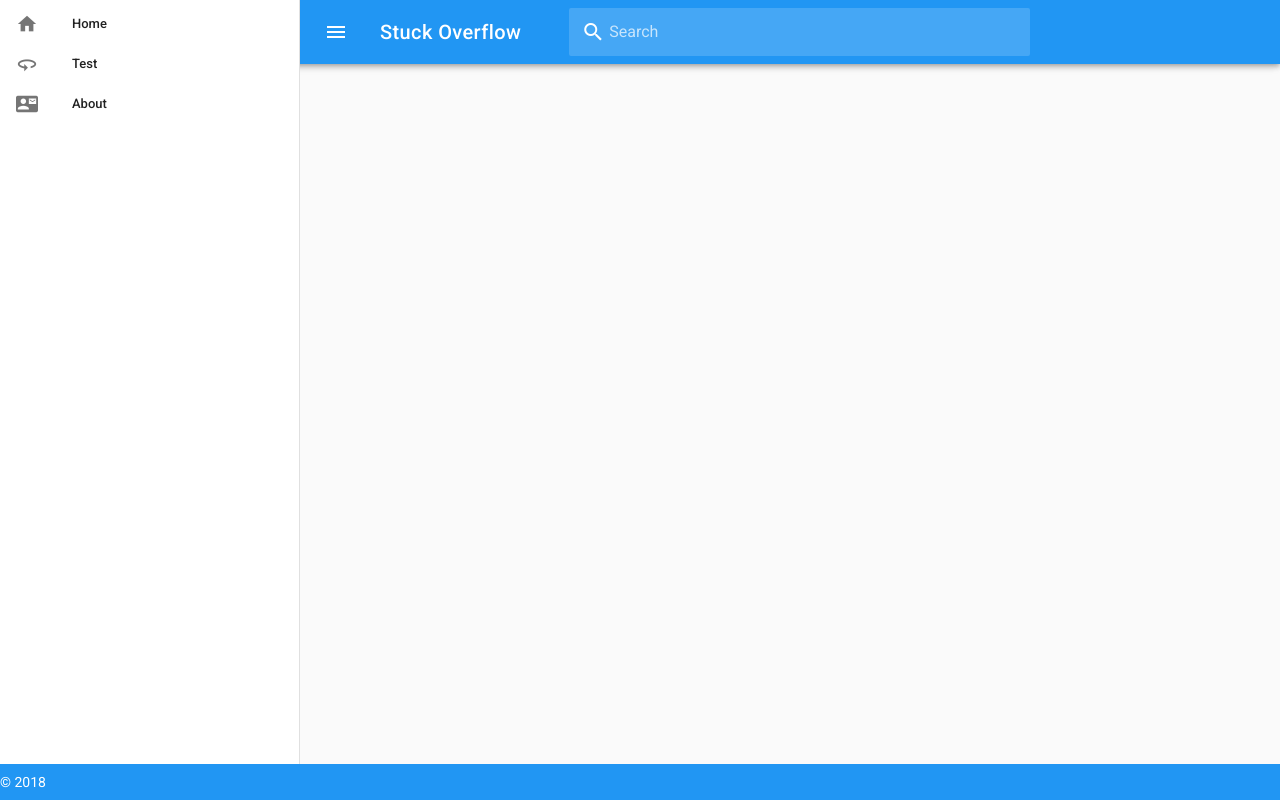
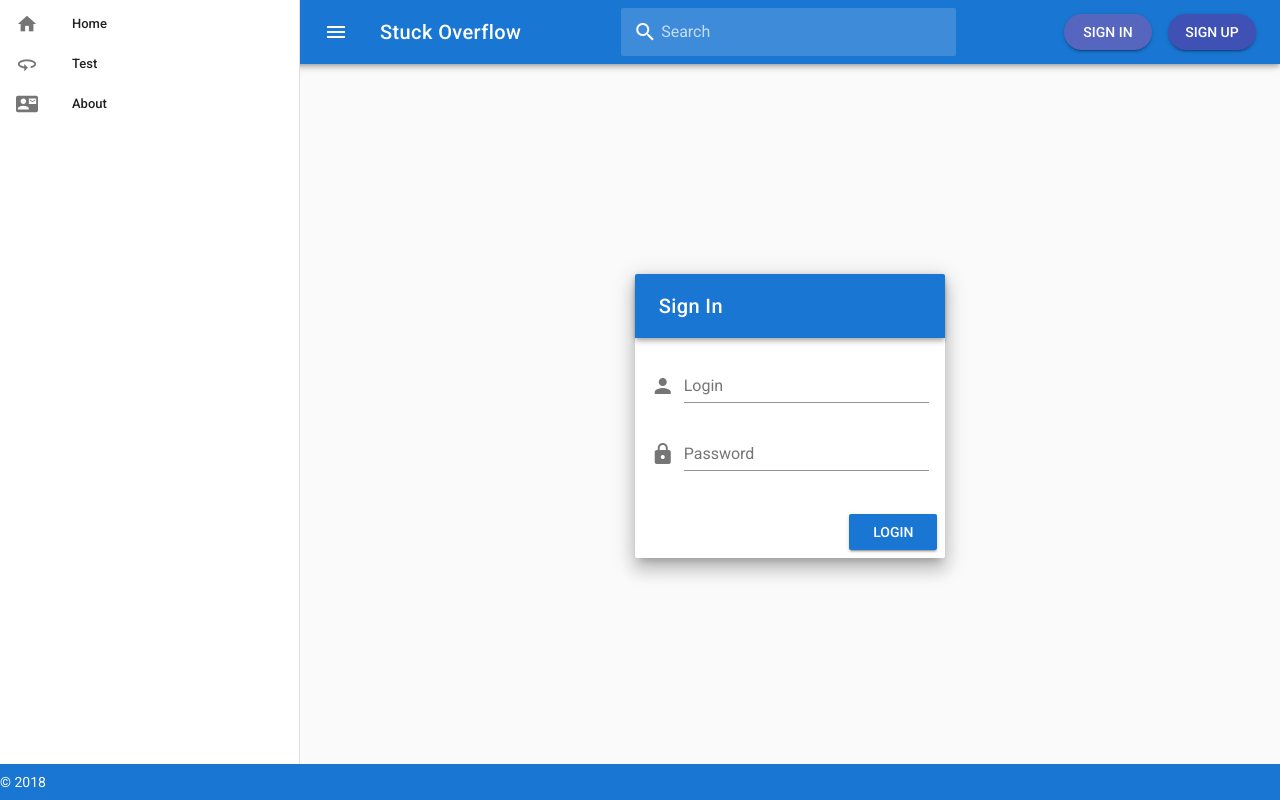
Before and after one commit to xavier-fox-2018/hacktivoverflow, a Vue app in the folder client/: page /signin in a window 1280 px wide. Built offline with nearby package versions, Linux system fonts and the light colour scheme.

Commit message:
login and can't like own post

```diff
--- a/client/src/App.vue
+++ b/client/src/App.vue
@@ -1,5 +1,6 @@
 <template>
-  <v-app id="app">
+  <v-app id="inspire">
+    <!-- navigation drawer -->
     <v-navigation-drawer v-model="drawer" fixed app>
       <v-list dense>
         <v-list-tile
@@ -16,19 +17,42 @@
         </v-list-tile>
       </v-list>
     </v-navigation-drawer>
-    <v-toolbar color="blue" dark fixed app>
+    <!-- navigation drawer -->
+    <!-- navbar -->
+    <v-toolbar color="primary" dark fixed app>
       <v-toolbar-side-icon @click.stop="drawer = !drawer"></v-toolbar-side-icon>
       <v-toolbar-title>Stuck Overflow</v-toolbar-title>
-      <v-text-field flat solo-inverted hide-details prepend-inner-icon="search" label="Search" class="hidden-sm-and-down ml-5">
+      <v-spacer></v-spacer>
+      <v-text-field
+        flat
+        solo-inverted
+        hide-details
+        prepend-inner-icon="search"
+        label="Search"
+        class="hidden-sm-and-down">
       </v-text-field>
       <v-spacer></v-spacer>
+      <v-btn v-if="!isLogin" :to="{name : 'signin'}" round color="indigo">
+        Sign In
+      </v-btn>
+      <v-btn v-if="!isLogin" round color="indigo">
+        Sign Up
+      </v-btn>
+      <v-btn v-if="isLogin" round color="indigo" @click="signOut">
+        Sign Out
+      </v-btn>
     </v-toolbar>
+    <!-- navbar -->
+    <!-- main content -->
     <v-content>
       <router-view></router-view>
     </v-content>
-    <v-footer color="blue" app>
+    <!-- main content -->
+    <!-- footer -->
+    <v-footer color="primary" app>
       <span class="white--text">&copy; 2018</span>
     </v-footer>
+    <!-- footer -->
   </v-app>
 </template>
 
@@ -37,8 +61,16 @@
 </style>
 
 <script>
+import { mapState } from 'vuex'
+import { mapActions } from 'vuex'
 
 export default {
+  name : 'APP',
+  computed : {
+    ...mapState([
+      'isLogin','userId','username'
+    ])
+  },
   data: () => ({
     drawer: null,
     menuItems : [
@@ -55,6 +87,14 @@ export default {
   }),
   props: {
     source: String
+  },
+  methods : {
+    ...mapActions([
+      'signOut','checkToken'
+    ])
+  },
+  mounted () {
+    this.checkToken()
   }
 }
 </script>
--- /dev/null
+++ b/client/src/components/AnswerCard.vue
@@ -0,0 +1,16 @@
+<template>
+    <v-flex xs12>
+        <v-card>
+            <v-card-text>
+                {{answer}}
+            </v-card-text>
+        </v-card>
+    </v-flex>
+</template>
+
+<script>
+export default {
+    props : ['answer']
+
+}
+</script>
--- a/client/src/components/QuestionCard.vue
+++ b/client/src/components/QuestionCard.vue
@@ -2,6 +2,7 @@
   <v-flex xs12>
     <v-hover>
       <v-card
+        v-if="question"
         slot-scope="{ hover }"
         :class="`elevation-${hover ? 12 : 2}`"
         class="mx-auto"
@@ -11,12 +12,12 @@
             {{question.title}}
           </h6>
           <v-divider></v-divider>
-          <v-divider></v-divider>
+          {{question.author.name}}
         </v-card-text>
         <v-card-actions>
           <p>ini nantinya view</p>
           <v-spacer></v-spacer>
-          <v-btn :to="{name : 'questionDetail' , params : {questionId : question._id}}">READ MORE</v-btn>
+          <v-btn outline round color="blue" :to="{name : 'questionDetail' , params : {questionId : question._id}}">READ MORE</v-btn>
         </v-card-actions>
       </v-card>
     </v-hover>
--- a/client/src/router.js
+++ b/client/src/router.js
@@ -19,6 +19,11 @@ export default new Router({
       component: () => import(/* webpackChunkName: "about" */ './views/Question.vue')
     },
     {
+      path : '/signin',
+      name : 'signin',
+      component: () => import(/* webpackChunkName: "about" */ './views/Signin.vue')
+    },
+    {
       path: '/about',
       name: 'about',
       // route level code-splitting
--- a/client/src/store.js
+++ b/client/src/store.js
@@ -5,12 +5,46 @@ Vue.use(Vuex)
 
 export default new Vuex.Store({
   state: {
-
+    isLogin : false,
+    userId : '',
+    username : ''
   },
   mutations: {
-
+    mutIsLogin(state,payload){
+      state.isLogin = payload
+    },
+    mutUserId(state,payload){
+      state.userId = payload
+    },
+    mutUserName(state,payload){
+      state.username = payload
+    }
   },
   actions: {
+    checkToken(context){
 
+      let token = localStorage.getItem('token')
+      let userId = localStorage.getItem('userId')
+      let username = localStorage.getItem('username')
+
+      if(token){
+        context.commit('mutIsLogin',true)
+        context.commit('mutUserId',userId)
+        context.commit('mutUserName',username)
+      }else{
+        context.commit('mutIsLogin',false)
+        context.commit('mutUserId','')
+        context.commit('mutUserName','')
+      }
+    },
+    signOut(context,payload){
+      console.log('logging out...')
+
+      localStorage.removeItem('token')
+      localStorage.removeItem('userId')
+      localStorage.removeItem('username')
+
+      context.dispatch('checkToken')
+    }
   }
 })
--- a/client/src/views/Home.vue
+++ b/client/src/views/Home.vue
@@ -37,6 +37,7 @@ import config from '@/config.js'
 import QuestionCard from '@/components/QuestionCard.vue'
 
 export default {
+  name : 'AllQuestions',
   data () {
     return {
       questions : ''
--- a/client/src/views/Question.vue
+++ b/client/src/views/Question.vue
@@ -1,30 +1,72 @@
 <template>
     <v-container grid-list-md>
-        <v-layout row wrap>
-            <v-flex xs8>
+        <v-layout row wrap v-if="question">
+            <v-flex xs12>
                 <v-card>
                     <v-card-text>
-                        <h6 class="title">{{question.title}}</h6>
-                    <v-divider></v-divider>
-                    <p class="subheaders">{{question.description}}</p>
+                        <h5 class="headline">{{question.title}}</h5>
+                    <v-divider class="my-2"></v-divider>
+                    <h6 class="subheading">{{question.description}}</h6>
                     </v-card-text>
+                    <v-card-actions>
+                        <v-layout row wrap align-end justify-end fill-height>
+                            <div v-if="question.author._id !== userId" class="ma-2">
+                                <v-btn @click="upvoteQuestion" outline round color="blue">
+                                    <v-icon>
+                                        thumb_up
+                                    </v-icon>
+                                    &nbsp;{{question.downvotes.length}}
+                                </v-btn>
+                                <v-btn @click="downvoteQuestion" outline round color="blue">
+                                    <v-icon>
+                                        thumb_down
+                                    </v-icon>
+                                    &nbsp;{{question.downvotes.length}}
+                                </v-btn>
+                            </div>
+                            <div v-if="question.author._id === userId" class="ma-2">
+                                <v-btn disabled outline round color="blue">
+                                    <v-icon>
+                                        thumb_up
+                                    </v-icon>
+                                    &nbsp;{{question.downvotes.length}}
+                                </v-btn>
+                                <v-btn disabled outline round color="blue">
+                                    <v-icon>
+                                        thumb_down
+                                    </v-icon>
+                                    &nbsp;{{question.downvotes.length}}
+                                </v-btn>
+                            </div>
+                        </v-layout>
+                    </v-card-actions>
                 </v-card>
             </v-flex>
-            <v-flex xs4>
-                <v-card>
-                    <v-card-text>
-                        {{question.author.name}}
-                    </v-card-text>
-                </v-card>
-            </v-flex>
+        </v-layout>
+        <br>
+        <v-divider></v-divider>
+        <br>
+        <v-layout row wrap>
+            <answer-card :answer="answer" v-for="answer in question.answers" :key="answer._id"></answer-card>
         </v-layout>
     </v-container>
 </template>
 
 <script>
 import config from '@/config.js'
+import AnswerCard from '@/components/AnswerCard.vue'
+
 
 export default {
+    name : 'Question',
+    computed : {
+        userId () {
+            return this.$store.state.userId
+        }
+    },
+    components : {
+        AnswerCard
+    },
     data (){
         return {
             question : ''
@@ -42,6 +84,12 @@ export default {
             .catch(error=>{
                 console.log(error)
             })
+        },
+        upvoteQuestion(){
+            console.log('ready to upvote question')
+        },
+        downvoteQuestion(){
+            console.log('ready to downvote question')
         }
     },
     mounted(){
--- /dev/null
+++ b/client/src/views/Signin.vue
@@ -0,0 +1,93 @@
+<template>
+  <v-container fluid fill-height>
+    <v-layout align-center justify-center>
+      <v-flex xs12 sm8 md4>
+        <v-card class="elevation-12">
+          <v-toolbar dark color="primary">
+            <v-toolbar-title>Sign In</v-toolbar-title>
+          </v-toolbar>
+          <v-card-text>
+            <v-form>
+              <v-text-field
+                v-model="loginEmail"
+                prepend-icon="person"
+                name="login"
+                label="Login"
+                type="text">
+                </v-text-field>
+              <v-text-field
+                v-model="loginPassword"
+                id="password"
+                prepend-icon="lock"
+                name="password"
+                label="Password"
+                type="password">
+                </v-text-field>
+            </v-form>
+          </v-card-text>
+          <v-card-actions>
+            <v-spacer></v-spacer>
+            <v-btn color="primary" @click="login">Login</v-btn>
+          </v-card-actions>
+        </v-card>
+      </v-flex>
+    </v-layout>
+  </v-container>
+</template>
+
+<script>
+import config from '@/config.js'
+import { mapState } from 'vuex'
+import { mapActions } from 'vuex'
+
+export default {
+    computed : mapState([
+      'isLogin','userId','username'
+    ]),
+    data (){
+      return {
+        loginEmail : '',
+        loginPassword : ''
+      }
+    },
+    methods : {
+      ...mapActions([
+        'checkToken'
+      ]),
+      login(){
+        let data = {
+          email : this.loginEmail,
+          password : this.loginPassword
+        }
+
+        axios({
+          method : 'POST',
+          url : `${config.port}/users/signin`,
+          data
+        })
+        .then((response)=>{
+          let token = response.data.token
+          let username = response.data.name
+          let userId = response.data.userId
+
+          localStorage.setItem('token',token)
+          localStorage.setItem('username',username)
+          localStorage.setItem('userId',userId)
+
+          this.loginEmail = ''
+          this.loginPassword = ''
+
+          this.$router.push('/')
+
+          this.checkToken()
+        })
+        .catch((error)=>{
+          console.log(error)
+        })
+      }
+    },
+    mounted(){
+      this.checkToken()
+    }
+}
+</script>
```
Also changed, not shown: 1 other file (tests, documents, lock files or other folders).
